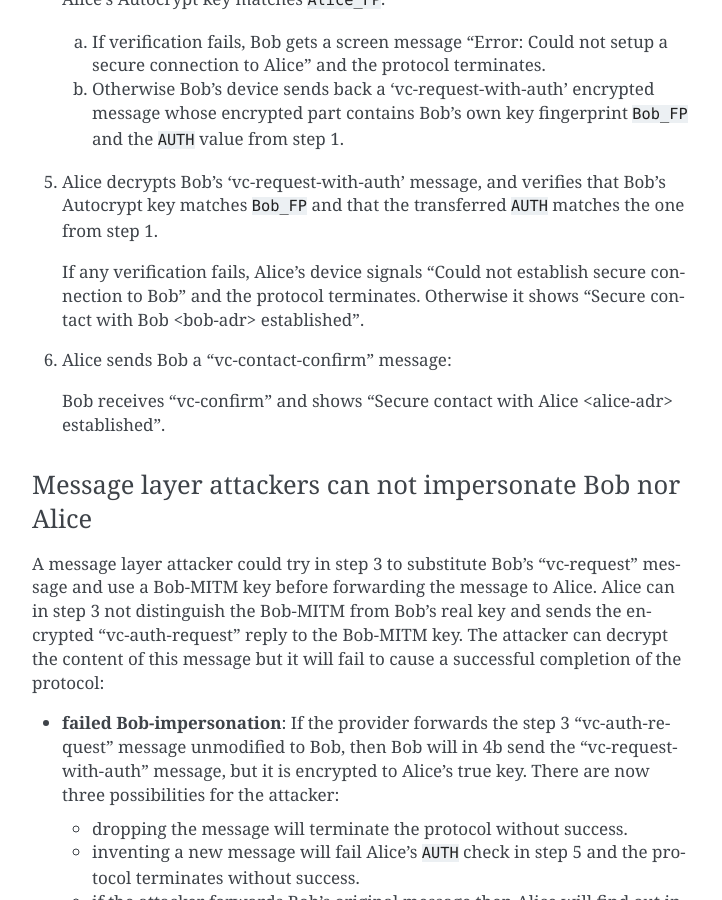
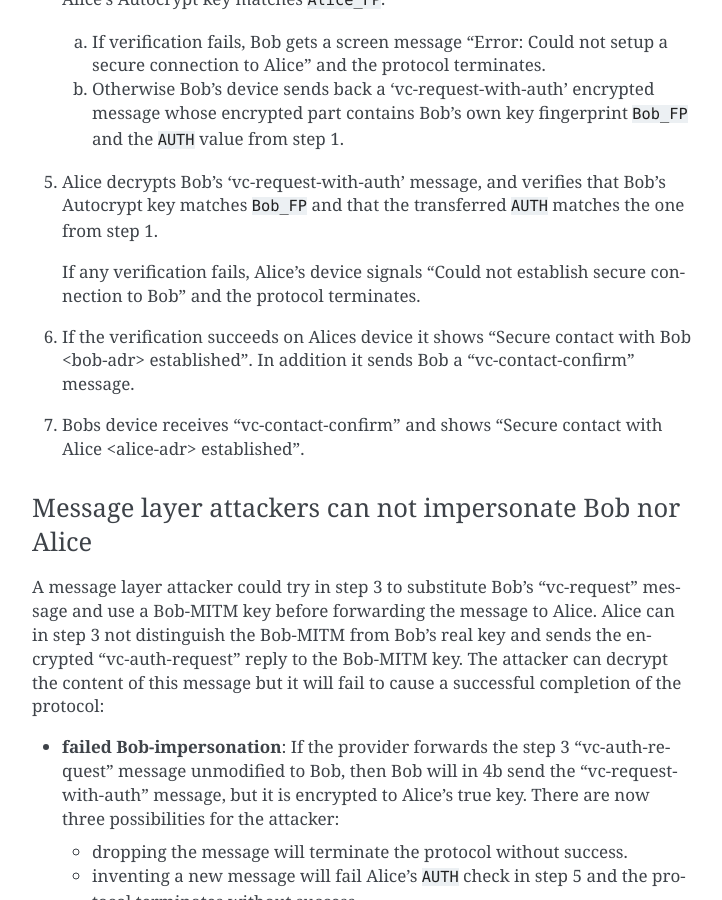
Before and after one commit to nextleap-project/countermitm, a Sphinx documentation site: the page built from source/new.rst, in a window 1280 px wide and 900 px high, scrolled down 2570 px. Shown: the whole window, without its empty margins (388-1110 px from the left). Built offline with Sphinx 7.4.7, drawn with Linux system fonts in a browser that asks for light colours.

Commit message:
verified contact: move confirmation to step 6 and 7

```diff
--- a/source/new.rst
+++ b/source/new.rst
@@ -140,11 +140,12 @@ work flow for establishing a secure contact between two contacts, Alice and Bob.
 
    If any verification fails, Alice's device signals "Could not establish
    secure connection to Bob" and the protocol terminates.
-   Otherwise it shows "Secure contact with Bob <bob-adr> established".
 
-6. Alice sends Bob a "vc-contact-confirm" message:
+6. If the verification succeeds on Alices device
+   it shows "Secure contact with Bob <bob-adr> established".
+   In addition it sends Bob a "vc-contact-confirm" message.
 
-   Bob receives "vc-confirm" and
+7. Bobs device receives "vc-contact-confirm" and
    shows "Secure contact with Alice <alice-adr> established".
 
 
```
